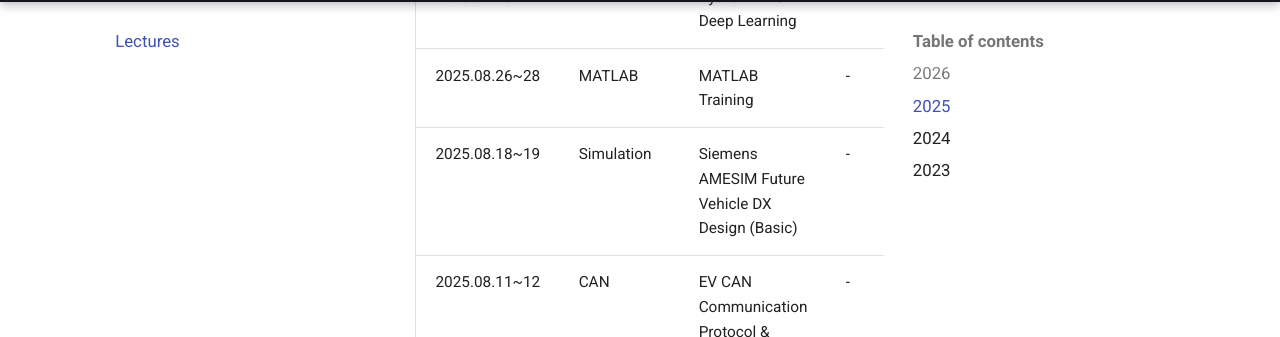
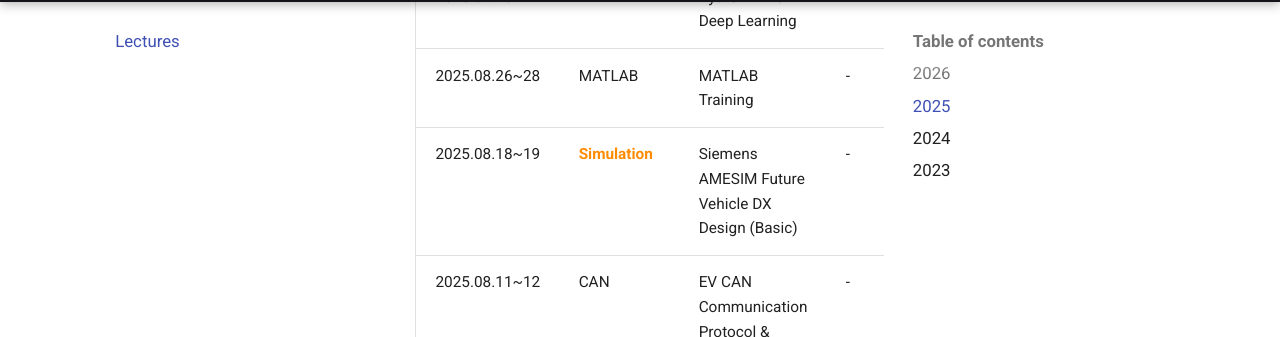
Before and after one commit to YSH-research/YSH-research.github.io, an MkDocs documentation site: the page built from docs/lecture.md, in a window 1280 px wide and 900 px high, scrolled down 1028 px. Shown: the part 113-450 px from the top of the window. Built offline with MkDocs 1.6.1 and Material for MkDocs 9.7.7, drawn with Linux system fonts in a browser that asks for light colours.

Commit message:
Add Simulation category color (darkorange)

```diff
--- a/docs/lecture.md
+++ b/docs/lecture.md
@@ -12,6 +12,7 @@
 <span style="color:teal;font-weight:bold">AD</span> - 청록색
 <span style="color:brown;font-weight:bold">Motor</span> - 갈색
 <span style="color:limegreen;font-weight:bold">EV/Battery</span> - 라임그린
+<span style="color:darkorange;font-weight:bold">Simulation</span> - 다크오렌지
 -->
 ## 2026
 
@@ -28,7 +29,7 @@
 | 2025.12.23 | <span style="color:green;font-weight:bold">ROS</span> | LIMO PRO | - | CBNU |
 | 2025.09.16~19 | <span style="color:purple;font-weight:bold">AI</span> | Python ML & Deep Learning | - | CBNU |
 | 2025.08.26~28 | MATLAB | MATLAB Training | - | CBNU |
-| 2025.08.18~19 | Simulation | Siemens AMESIM Future Vehicle DX Design (Basic) | - | CBNU |
+| 2025.08.18~19 | <span style="color:darkorange;font-weight:bold">Simulation</span> | Siemens AMESIM Future Vehicle DX Design (Basic) | - | CBNU |
 | 2025.08.11~12 | CAN | EV CAN Communication Protocol & Diagnostics | - | CBNU |
 | 2025.07.17 | <span style="color:darkblue;font-weight:bold">AUTOSAR</span> | AUTOSAR Basic Training | - | CBNU |
 | 2025.06.28 | <span style="color:limegreen;font-weight:bold">Battery</span> | EV Battery Design & Management | - | CBNU |
@@ -37,7 +38,7 @@
 | 2025.04.05 | Vehicle | Vehicle Manufacturing Purpose & Application | - | CBNU |
 | 2025.03.29 | Vehicle Dynamics | Vehicle Dynamics Essence | - | CBNU |
 | 2025.02.12~14 | <span style="color:darkblue;font-weight:bold">AUTOSAR</span> | AUTOSAR Advanced Training | - | CBNU |
-| 2025.02.10~11 | Simulation | Siemens AMESIM Future Vehicle DX Design (Advanced) | - | CBNU |
+| 2025.02.10~11 | <span style="color:darkorange;font-weight:bold">Simulation</span> | Siemens AMESIM Future Vehicle DX Design (Advanced) | - | CBNU |
 | 2025.02.03~07 | <span style="color:green;font-weight:bold">ROS</span> | LIMO PRO ROS2 Training | - | CBNU |
 
 ## 2024
```
